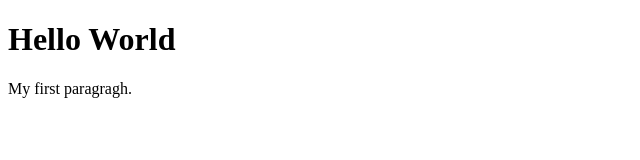
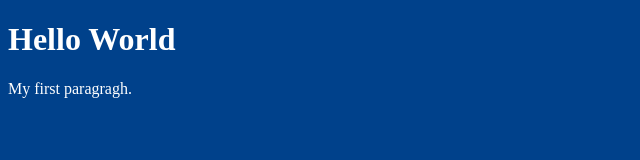
Before and after one commit to ravenruckus/website, a plain HTML site: page index.html in a window 1280 px wide. Shown: the whole page, without its empty margins (0-640 px from the left). Drawn offline with Linux system fonts and the light colour scheme.

Commit message:
Update index.html

```diff
--- a/index.html
+++ b/index.html
@@ -2,7 +2,7 @@
 <html>
 <head>
   <meta charset="utf-8">
-  <link src="css/style.css" rel="stylesheet">
+  <link href="css/style.css" rel="stylesheet">
   <title>Alicia Gyori</title>
   <body>
     <h1>Hello World</h1>
```
